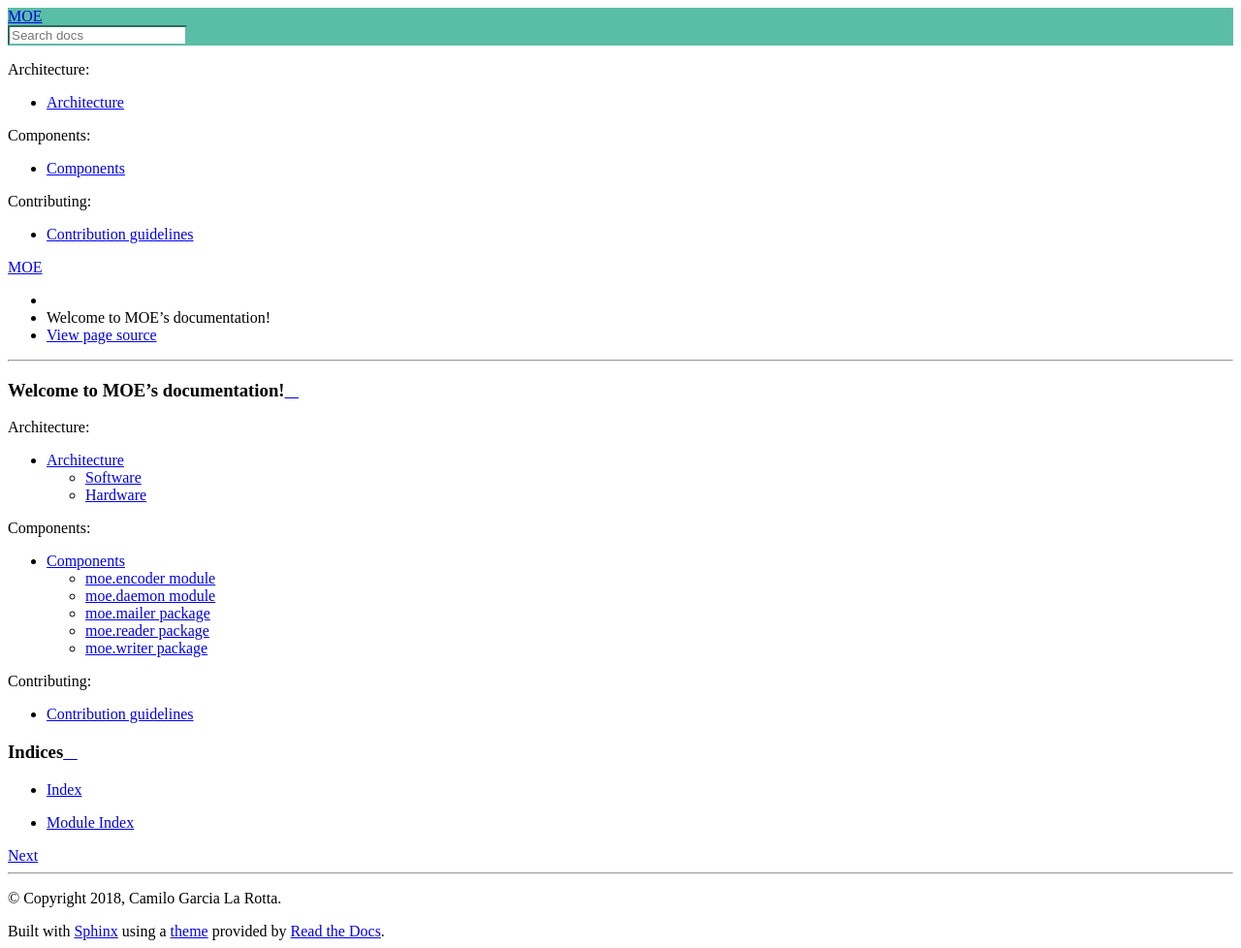
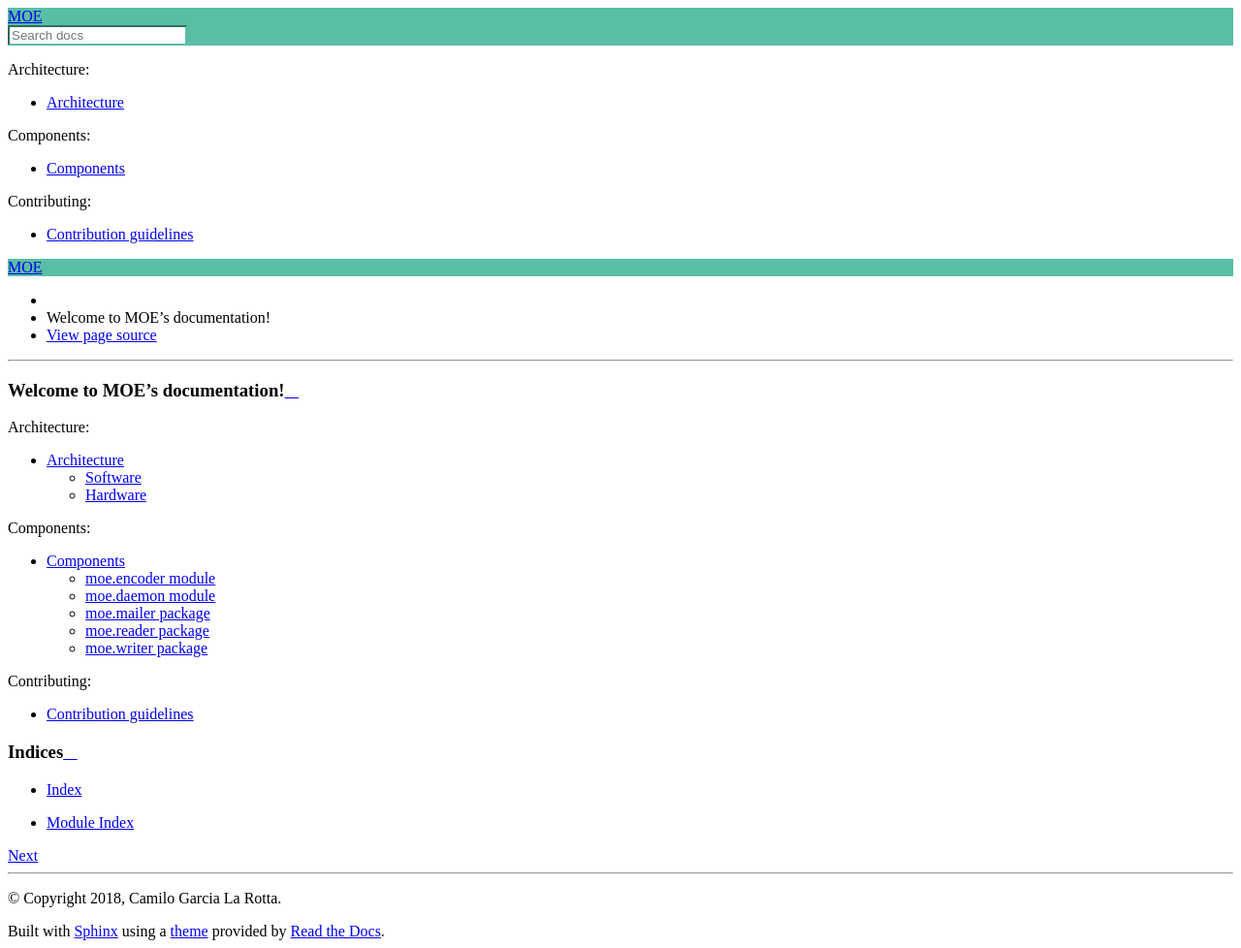
Before and after one commit to CamiloGarciaLaRotta/MOE, a Sphinx documentation site: the page built from docs/source/index.rst, in a window 1280 px wide. Shown: the whole page at 97% size. Built offline with Sphinx 7.4.7 and the Read the Docs theme 2.0.0, drawn with Linux system fonts in a browser that asks for light colours.

Commit message:
Changes top navigation bar color to MOE color
Issue #29

```diff
--- a/docs/source/_static/css/custom.css
+++ b/docs/source/_static/css/custom.css
@@ -1,4 +1,4 @@
-.wy-side-nav-search {
+.wy-side-nav-search, .wy-nav-top {
   background-color: #5ABEA6;
 }
 
```
